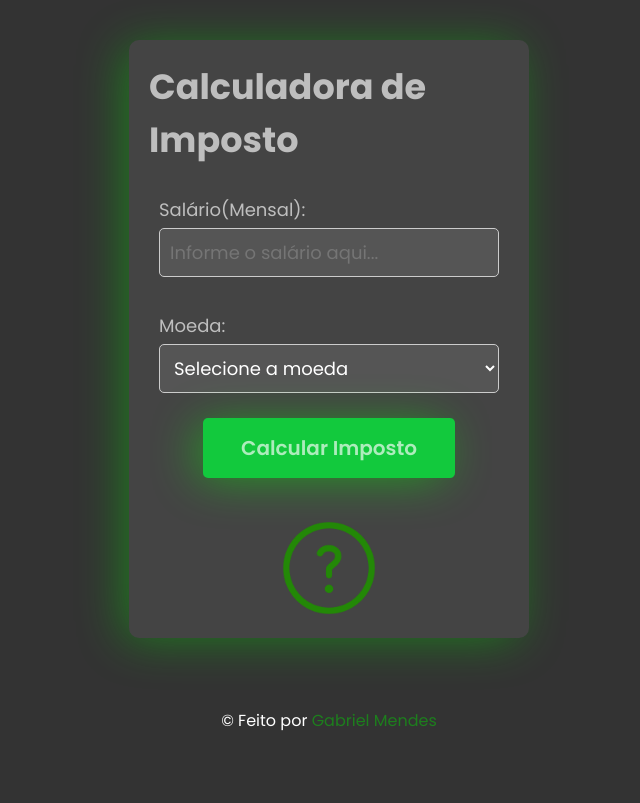
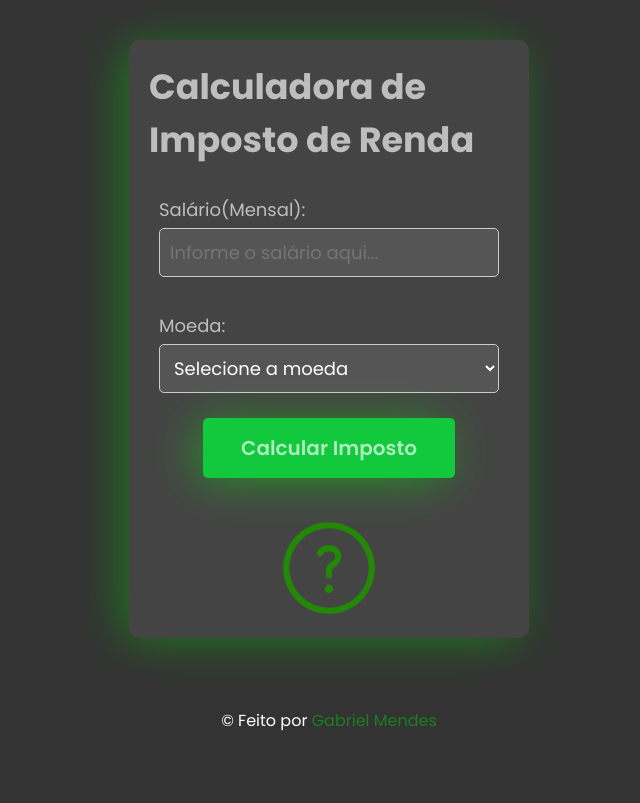
Before and after one commit to GabrielMendessDev/CalculateIncomeTax, a plain HTML site: page index.html in a window 1280 px wide. Shown: the whole page, without its empty margins (311-951 px from the left). Drawn offline with Linux system fonts and the light colour scheme.

Commit message:
feat: especificando tipo de imposto no titulo

```diff
--- a/index.html
+++ b/index.html
@@ -2,17 +2,18 @@
 <html lang="pt-br">
 <head>
     <meta charset="UTF-8">
+    <link rel="icon" href="./assets/real.png" />
     <meta name="viewport" content="width=device-width, initial-scale=1.0">
     <link rel="stylesheet" href="style.css">
     <link
       href="https://fonts.googleapis.com/css2?family=Poppins:ital,wght@0,100;0,200;0,300;0,400;0,500;0,600;0,700;0,800;0,900;1,100;1,200;1,300;1,400;1,500;1,600;1,700;1,800;1,900&display=swap"
       rel="stylesheet"
     />
-    <title>Calculadora de Imposto</title>
+    <title>Calculadora de Imposto de Renda</title>
 </head>
 <body>
     <section class="container">
-        <h1>Calculadora de Imposto</h1>
+        <h1>Calculadora de Imposto de Renda</h1>
         <div class="form-group">
             <label for="salary">Salário(Mensal):</label>
             <input placeholder="Informe o salário aqui..." type="number" id="salary" name="salary" required>
```
